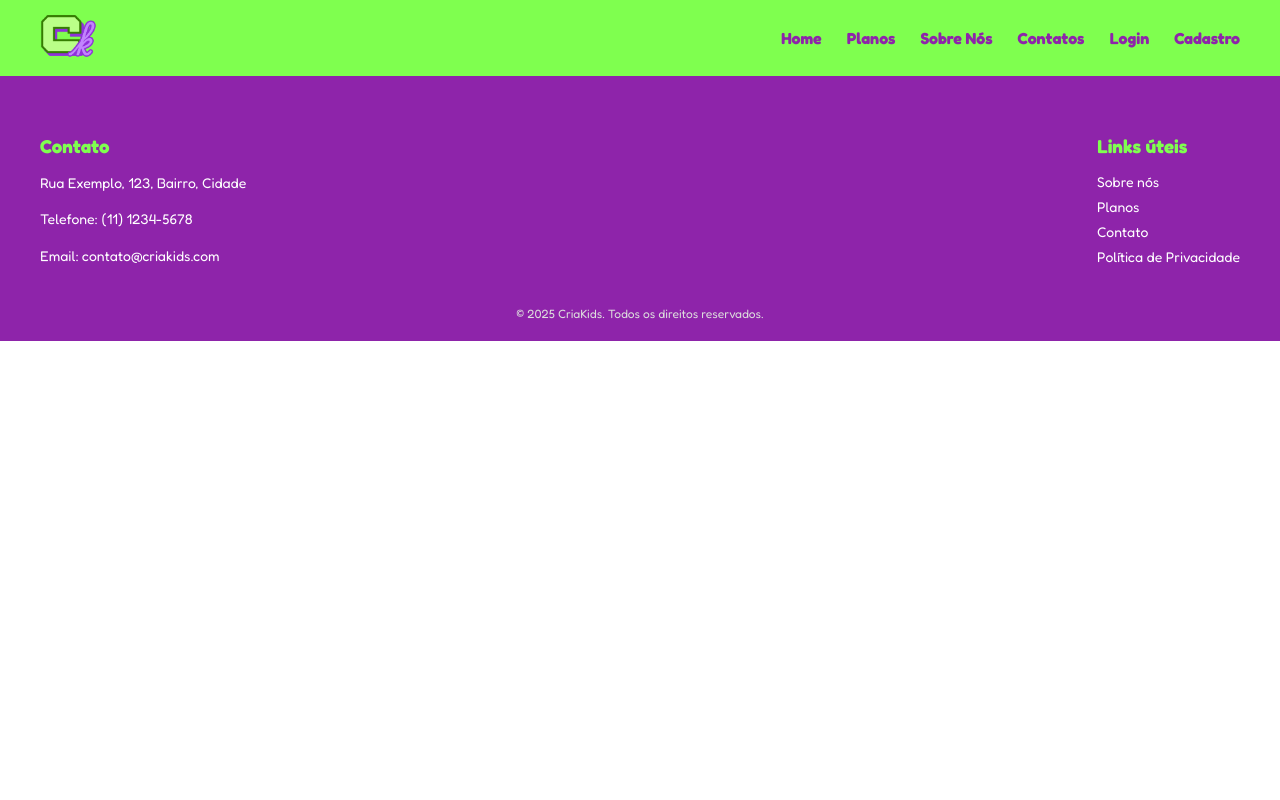
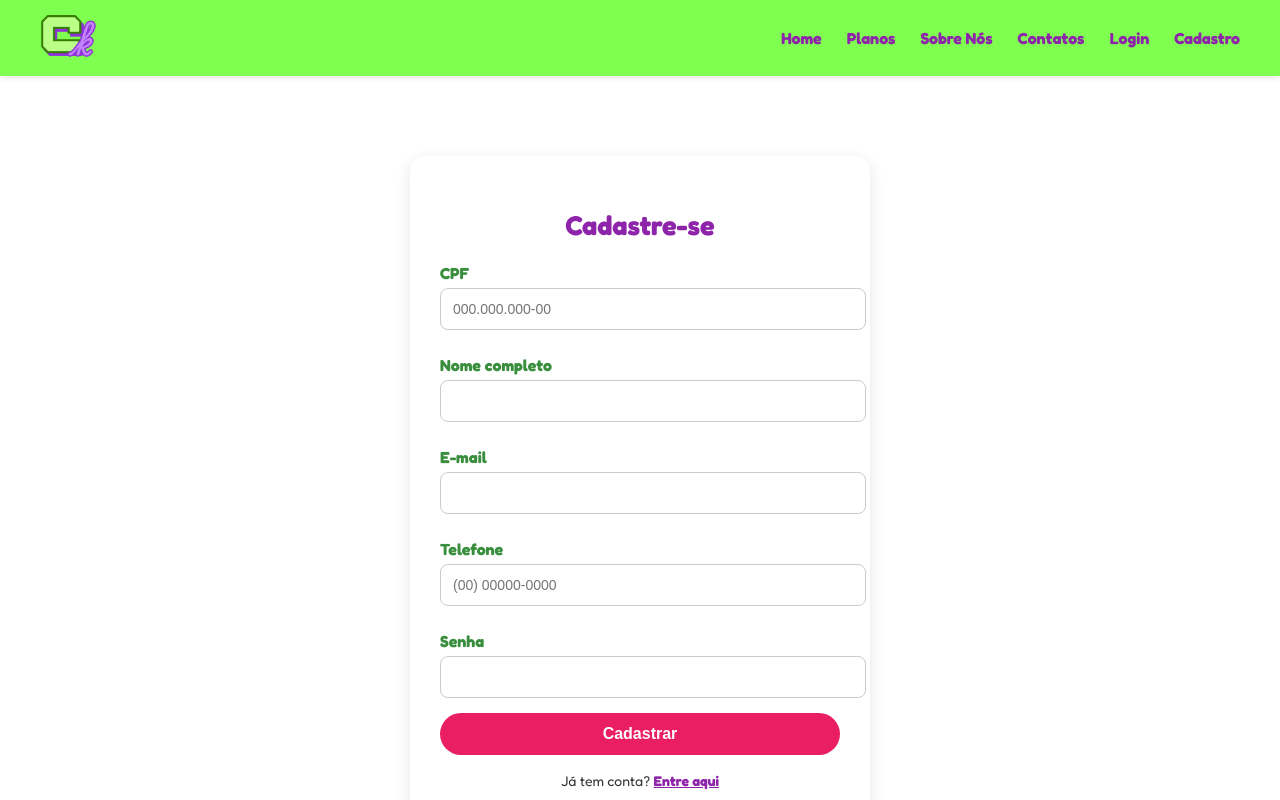
Before and after one commit to raphaelaluvi/TccCriaFront, a React (Vite) app: page /cadastro in a window 1280 px wide. Shown: the top 800 px of the page. Built offline with nearby package versions, Linux system fonts and the light colour scheme.

Commit message:
login, cadastro ok

```diff
--- a/src/App.jsx
+++ b/src/App.jsx
@@ -7,6 +7,8 @@ import Home from "./pages/Home";
 import Sobre from "./pages/Sobre";
 import Planos from "./pages/Planos";
 import Contato from "./pages/Contato";
+import Login from "./pages/Login";
+import Cadastro from "./pages/Cadastro";
 
 function App() {
   return (
@@ -17,6 +19,8 @@ function App() {
           <Route path="/planos" element={<Planos />} />
           <Route path="/sobre" element={<Sobre />} />
           <Route path="/contato" element={<Contato />} />
+          <Route path="/login" element={<Login />} />
+          <Route path="/cadastro" element={<Cadastro />} />
         </Routes>
       <Footer />
     </>
--- /dev/null
+++ b/src/components/CadastroForm/CadastroForm.jsx
@@ -0,0 +1,29 @@
+import styles from './CadastroForm.module.css';
+
+export default function Cadastro() {
+    return (
+        <div className={styles.formulario}>
+            <h2>Cadastre-se</h2>
+            <form>
+                <label htmlFor="cpf">CPF</label>
+                <input type="text" id="cpf" name="cpf" placeholder="000.000.000-00" required minLength="11" maxLength="11" />
+
+                <label htmlFor="nome">Nome completo</label>
+                <input type="text" id="nome" name="nome" required />
+
+                <label htmlFor="email">E-mail</label>
+                <input type="email" id="email" name="email" required />
+
+                <label htmlFor="telefone">Telefone</label>
+                <input type="text" id="telefone" name="telefone" required placeholder="(00) 00000-0000" />
+
+                <label htmlFor="senha">Senha</label>
+                <input type="password" id="senha" name="senha" required />
+
+                <button type="submit" className={styles.btn}>Cadastrar</button>
+            </form>
+
+            <p>Já tem conta? <a href="login.html">Entre aqui</a></p>
+        </div>
+    )
+}
--- /dev/null
+++ b/src/components/CadastroForm/CadastroForm.module.css
@@ -0,0 +1,57 @@
+.formulario{
+  max-width: 400px;
+  margin: 80px auto;
+  padding: 30px;
+  background: #fff;
+  border-radius: 16px;
+  box-shadow: 0 4px 15px rgba(0, 0, 0, 0.1);
+  text-align: center;
+}
+
+.formulario label {
+  display: block;
+  text-align: left;
+  margin: 10px 0 5px;
+  font-weight: bold;
+  color: #388E3C;
+}
+
+.formulario input {
+  width: 100%;
+  padding: 12px;
+  margin-bottom: 15px;
+  border-radius: 8px;
+  border: 1px solid #ccc;
+  font-size: 14px;
+}
+
+.formulario .btn {
+  width: 100%;
+  padding: 12px;
+  background: #E91E63;
+  color: #fff;
+  border: none;
+  border-radius: 25px;
+  font-size: 16px;
+  font-weight: bold;
+  cursor: pointer;
+  transition: 0.3s;
+}
+
+.formulario .btn:hover {
+  background: #C2185B;
+}
+
+.formulario p {
+  margin-top: 15px;
+  font-size: 14px;
+}
+
+.formulario a {
+  color: #8E24AA;
+  font-weight: bold;
+}
+
+.formulario a:hover {
+  color: #E91E63;
+}
--- /dev/null
+++ b/src/components/LoginForm/LoginForm.jsx
@@ -0,0 +1,21 @@
+import styles from './LoginForm.module.css';
+
+export default function Login() {
+    return (
+        <div className={styles.formulario}>
+            <h2>Entrar</h2>
+            <form>
+                <label htmlFor="email">E-mail</label>
+                <input type="email" id="email" name="email" required />
+
+                <label htmlFor="senha">Senha</label>
+                <input type="password" id="senha" name="senha" required />
+
+                <button type="submit" className={styles.btn}>Entrar</button>
+            </form>
+
+            <p><a href="esqueci_senha.html">Esqueceu a senha?</a></p>
+            <p>Não tem conta? <a href="cadastro.html">Cadastre-se</a></p>
+        </div>
+    );
+}
--- /dev/null
+++ b/src/components/LoginForm/LoginForm.module.css
@@ -0,0 +1,57 @@
+.formulario{
+  max-width: 400px;
+  margin: 80px auto;
+  padding: 30px;
+  background: #fff;
+  border-radius: 16px;
+  box-shadow: 0 4px 15px rgba(0, 0, 0, 0.1);
+  text-align: center;
+}
+
+.formulario label {
+  display: block;
+  text-align: left;
+  margin: 10px 0 5px;
+  font-weight: bold;
+  color: #388E3C;
+}
+
+.formulario input {
+  width: 100%;
+  padding: 12px;
+  margin-bottom: 15px;
+  border-radius: 8px;
+  border: 1px solid #ccc;
+  font-size: 14px;
+}
+
+.formulario .btn {
+  width: 100%;
+  padding: 12px;
+  background: #E91E63;
+  color: #fff;
+  border: none;
+  border-radius: 25px;
+  font-size: 16px;
+  font-weight: bold;
+  cursor: pointer;
+  transition: 0.3s;
+}
+
+.formulario .btn:hover {
+  background: #C2185B;
+}
+
+.formulario p {
+  margin-top: 15px;
+  font-size: 14px;
+}
+
+.formulario a {
+  color: #8E24AA;
+  font-weight: bold;
+}
+
+.formulario a:hover {
+  color: #E91E63;
+}
--- /dev/null
+++ b/src/pages/Cadastro.jsx
@@ -0,0 +1,9 @@
+import CadastroForm from "../components/CadastroForm/CadastroForm";
+
+export default function Cadastro() {
+    return (
+        <main>
+            <CadastroForm />
+        </main>
+    );
+}
--- /dev/null
+++ b/src/pages/Login.jsx
@@ -0,0 +1,9 @@
+import LoginForm from "../components/LoginForm/LoginForm";
+
+export default function Login() {
+    return (
+        <main>
+            <LoginForm />
+        </main>
+    );
+}
```
